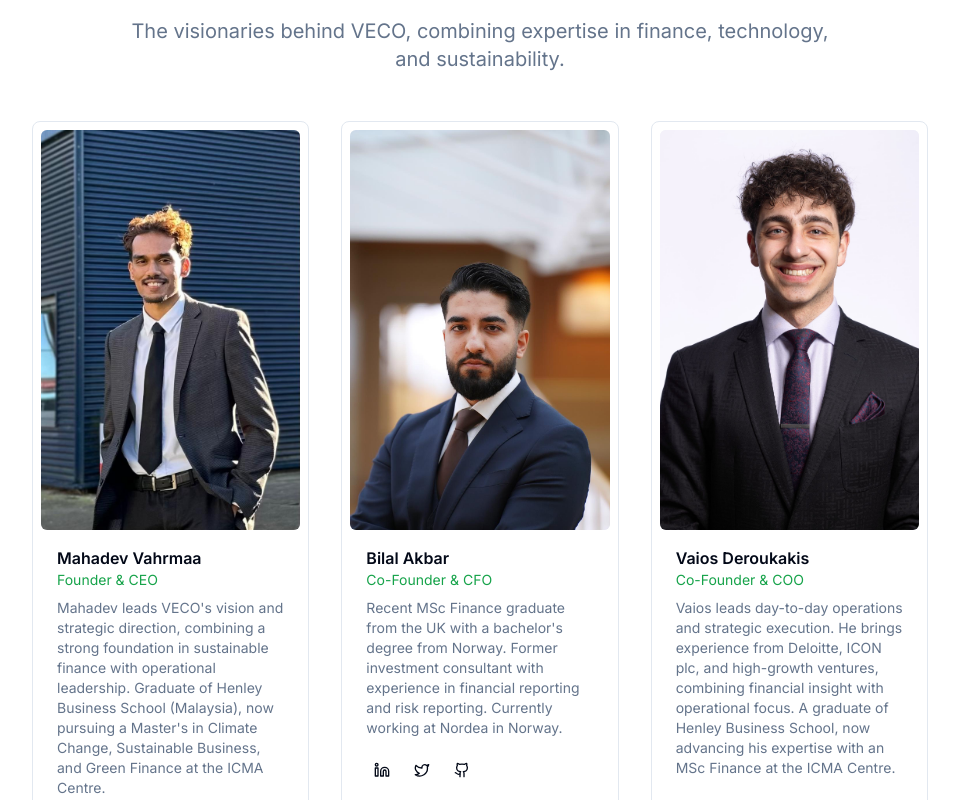
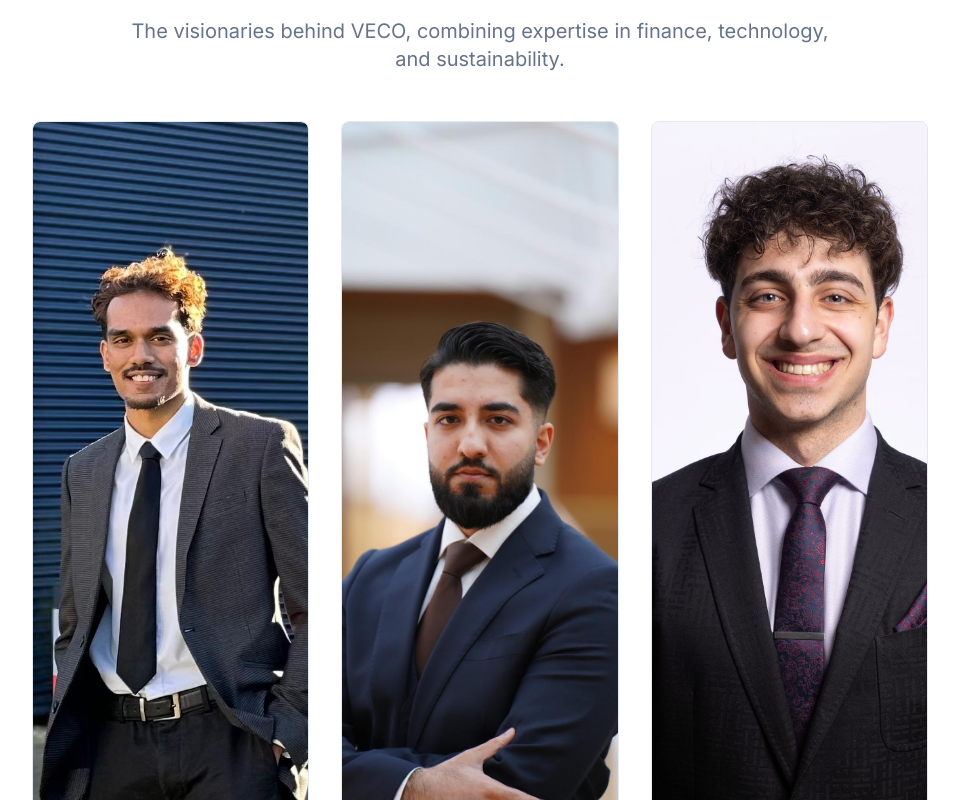
Before and after one commit to MenuhinVahrmaa/veco-website, a Next.js app: page / in a window 1280 px wide. Shown: the part 4060-4860 px from the top of the page, without its empty margins (160-1119 px from the left). Built offline with nearby package versions, Linux system fonts and the light colour scheme.

Commit message:
Fix: fully center founder images with fill and aspect ratio

```diff
--- a/components/founders-section.tsx
+++ b/components/founders-section.tsx
@@ -52,13 +52,12 @@ export function FoundersSection() {
       <div className="grid gap-8 md:grid-cols-3 max-w-4xl mx-auto">
         {founders.map((founder) => (
           <div key={founder.name} className="group relative overflow-hidden rounded-lg border bg-background p-2">
-            <div className="w-full h-[400px] overflow-hidden rounded-md bg-muted flex items-center justify-center">
+            <div className="flex items-center justify-center overflow-hidden rounded-md bg-muted aspect-[3/4] w-full">
               <Image
                 src={founder.image || "/placeholder.svg"}
                 alt={founder.name}
-                width={400}
-                height={100}
-                className="w-full h-full object-cover object-top transition-transform duration-300 group-hover:scale-105"
+                fill
+                className="object-cover object-center transition-transform duration-300 group-hover:scale-105 rounded-md"
               />
             </div>
             <div className="p-4">
```
